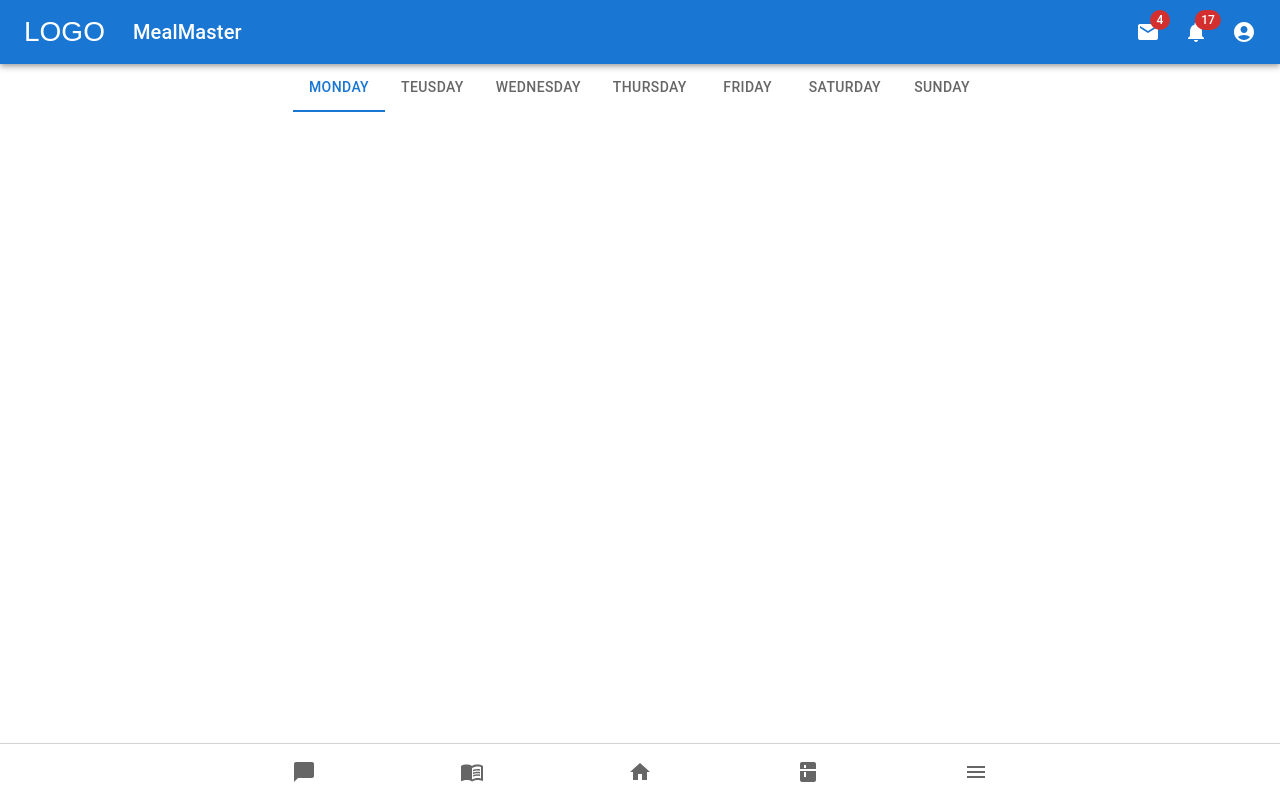
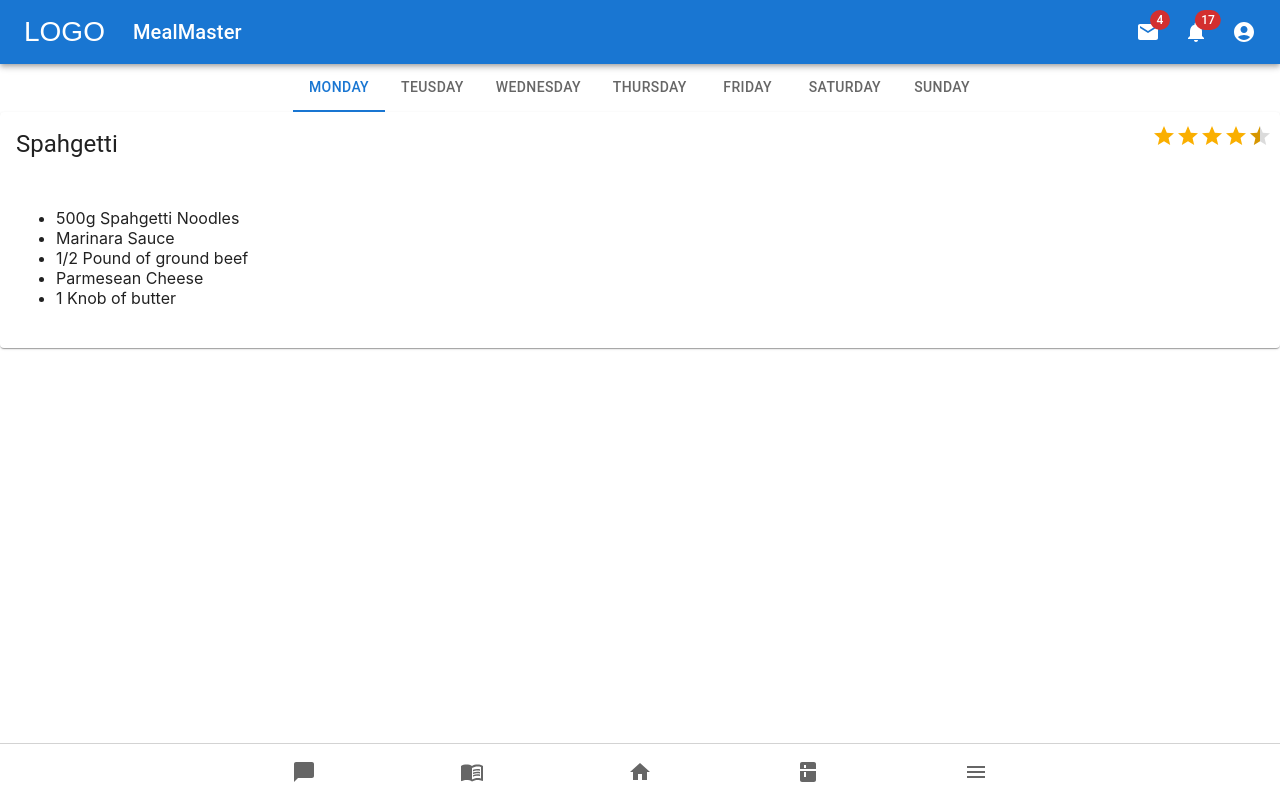
Before and after one commit to Zephyr709/meal-master, a React (Create React App) app: page / in a window 1280 px wide. Built offline with nearby package versions, Linux system fonts and the light colour scheme.

Commit message:
card creation and initial implementation

```diff
--- a/src/App.tsx
+++ b/src/App.tsx
@@ -4,12 +4,15 @@ import ResponsiveAppBar from './components/AppBar';
 import LabelBottomNavigation from './components/LabelBottomNavigation';
 import Box from '@mui/material/Box';
 import DayTabs from './components/dayTabs';
+import PlannedRecipes from './components/PlannedRecipes';
+
 
 function App() {
   return (
     <Box>
       <ResponsiveAppBar />
-      <DayTabs />
+      <DayTabs/>
+      <PlannedRecipes/>
       <LabelBottomNavigation />
     </Box>
 
--- /dev/null
+++ b/src/components/PlannedRecipes.tsx
@@ -0,0 +1,54 @@
+import { Card, CardContent, CardHeader, CardMedia, Rating, Stack, } from '@mui/material';
+import * as React from 'react';
+import StarIcon from '@mui/icons-material/Star';
+
+
+export default function PlannedRecipes() {
+    return (
+        <Stack
+        spacing={2}
+        >
+            <Card>
+                <CardHeader
+                title='Spahgetti'
+                action={
+                    <Rating
+                    name='text-feedback'
+                    value={4.5}
+                    readOnly
+                    precision={0.5}
+                    emptyIcon={<StarIcon style={{opacity: 0.55}}/>}
+                    />
+                }
+                />
+                <CardMedia
+                    sx={{
+                        float: 'right',
+                        color: 'lightgray',
+                        height: '100px',
+                        width: '100px',
+                    }}
+                />
+                <CardContent>
+                    <ul>
+                        <li>
+                            500g Spahgetti Noodles
+                        </li>
+                        <li>
+                            Marinara Sauce
+                        </li>
+                        <li>
+                            1/2 Pound of ground beef
+                        </li>
+                        <li>
+                            Parmesean Cheese
+                        </li>
+                        <li>
+                            1 Knob of butter
+                        </li>
+                    </ul>
+                </CardContent>
+            </Card>
+        </Stack>
+    );
+}
--- a/src/components/dayTabs.tsx
+++ b/src/components/dayTabs.tsx
@@ -37,7 +37,7 @@ export default function DayTabs() {
         {id: 6, shortForm: 'Sun', longForm: 'Sunday'},
     ];
 
-    // Renders in shorthand form and with scroll buttons if Component exceed viewport width
+    // Renders in shorthand form and with scroll buttons if Component exceeds viewport width
     if (viewportWidth < 700) {
            return (
         <Box >
```
